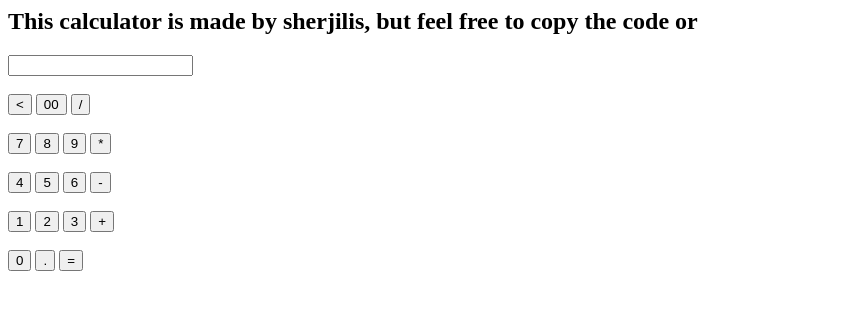
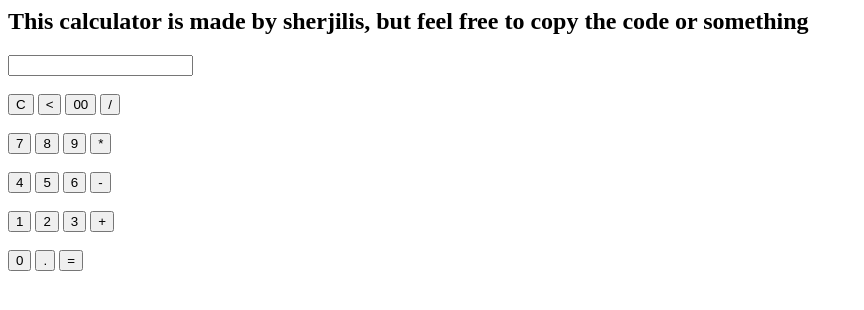
Before and after one commit to sherjilis-haxr/testcalculator, a plain HTML site: page index.html in a window 1280 px wide. Shown: the whole page, without its empty margins (0-864 px from the left). Drawn offline with Linux system fonts and the light colour scheme.

Commit message:
Update index.html

```diff
--- a/index.html
+++ b/index.html
@@ -1,7 +1,7 @@
 <html>
   <head>
     <title>Calculator Without Java</title>
-    <h2>This calculator is made by sherjilis, but feel free to copy the code or</h2>
+    <h2>This calculator is made by sherjilis, but feel free to copy the code or something</h2>
   </head>
 
 
@@ -11,6 +11,7 @@
   <input type="text" name="answer" id="display">
   <br>
         </br>
+    <input type="button" class="btnDesign" value="C" onclick="form1.answer.value+=' '">
   <input type="button" class="btnDesign" value="<" onclick="form1.answer.value=form1.answer.value.substring<0,form1.answer.value.length*1-1)">
   <input type="button" class="btnDesign" value="00" onclick="form1.answer.value+='00'">
   <input type="button" class="btnDesign" value="/" onclick="form1.answer.value+='/'">
```
